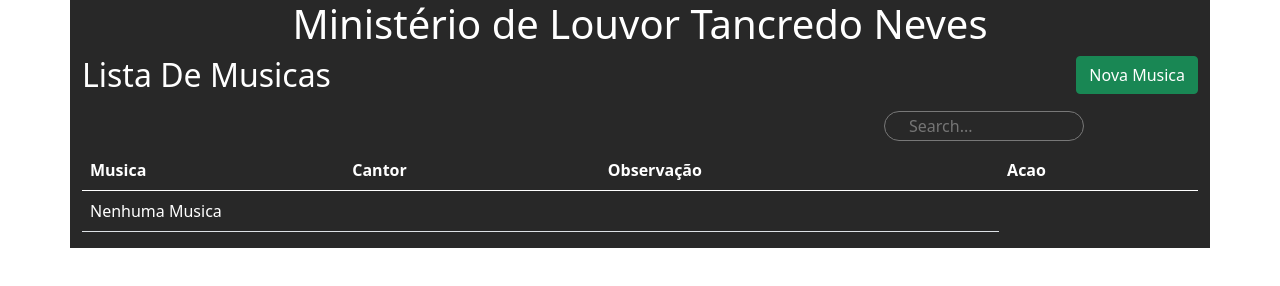
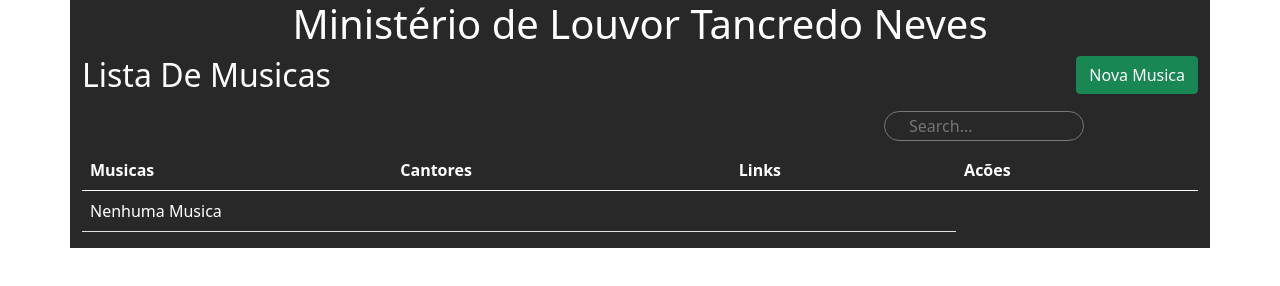
Before and after one commit to Gustdv/lista, a plain HTML site: page index.html in a window 1280 px wide. Drawn offline with nearby package versions, Linux system fonts and the light colour scheme.

```diff
--- a/index.html
+++ b/index.html
@@ -73,10 +73,10 @@
         <table class="table">
           <thead>
             <tr>
-              <th scope="col">Musica</th>
-              <th scope="col">Cantor</th>
-              <th scope="col">Observação</th>
-              <th scope="col">Acao</th>
+              <th scope="col">Musicas</th>
+              <th scope="col">Cantores</th>
+              <th scope="col">Links</th>
+              <th scope="col">Acões</th>
             </tr>
           </thead>
           <tbody id="tabelaMusicas">
```
